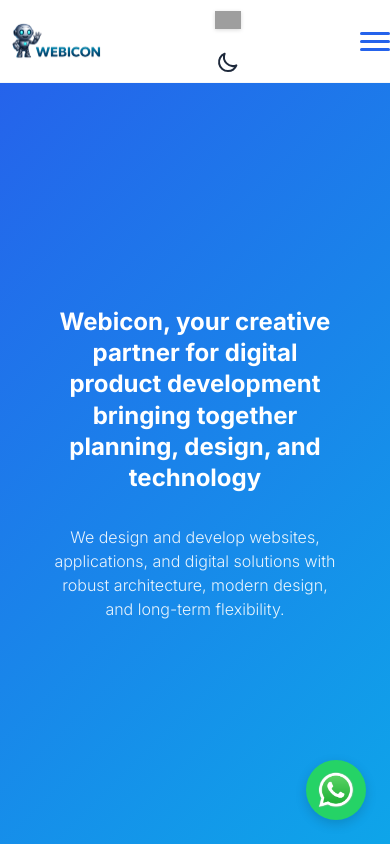
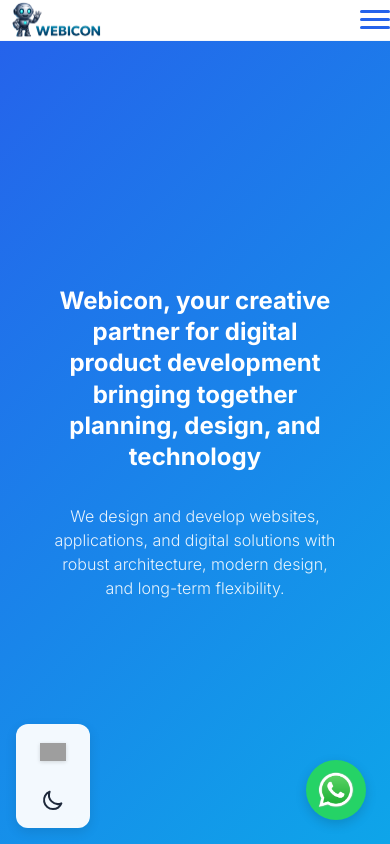
Before and after one commit to DariaRosen/Webicon, a Next.js app: page / in a window 390 px wide. Shown: the top 844 px of the page. Built offline with nearby package versions, Linux system fonts and the light colour scheme; grey boxes are pictures that could not be loaded.

Commit message:
Optimize header for screens below 900px - Reduce logo size to 45px below 900px - Hide flag and moon toggles from header below 900px - Add sticky toggles component at bottom for screens below 900px - Reduce navigation gap below 900px for better spacing

```diff
--- a/app/layout.tsx
+++ b/app/layout.tsx
@@ -4,6 +4,7 @@ import './globals.scss';
 import { Header } from '@/components/Header/Header';
 import { Footer } from '@/components/Footer/Footer';
 import { StickyWhatsApp } from '@/components/StickyWhatsApp/StickyWhatsApp';
+import { StickyToggles } from '@/components/StickyToggles/StickyToggles';
 import { ThemeProvider } from '@/contexts/ThemeContext';
 import { LanguageProvider } from '@/contexts/LanguageContext';
 
@@ -39,6 +40,7 @@ export default function RootLayout({
             </main>
             <Footer />
             <StickyWhatsApp />
+            <StickyToggles />
           </LanguageProvider>
         </ThemeProvider>
       </body>
--- a/components/Header/header.module.scss
+++ b/components/Header/header.module.scss
@@ -82,6 +82,14 @@
   display: block;
   transition: max-height $transition-base;
 
+  @media (max-width: 1100px) {
+    max-height: 55px;
+  }
+
+  @media (max-width: 900px) {
+    max-height: 45px;
+  }
+
   @media (max-width: 560px) {
     max-height: 40px;
   }
@@ -103,6 +111,10 @@
 
   @include breakpoint(lg) {
     gap: $spacing-sm;
+  }
+
+  @media (max-width: 900px) {
+    gap: $spacing-xs * 0.5;
   }
 
   @media (min-width: 1500px) {
@@ -216,6 +228,10 @@
   @media (max-width: 1299px) {
     padding-left: 0;
     border-left: none;
+  }
+
+  @media (max-width: 900px) {
+    display: none;
   }
 }
 
--- /dev/null
+++ b/components/StickyToggles/StickyToggles.tsx
@@ -0,0 +1,14 @@
+'use client';
+
+import { LanguageToggle } from '@/components/LanguageToggle/LanguageToggle';
+import { ThemeToggle } from '@/components/ThemeToggle/ThemeToggle';
+import styles from './stickyToggles.module.scss';
+
+export const StickyToggles = () => {
+  return (
+    <div className={styles.stickyToggles}>
+      <LanguageToggle />
+      <ThemeToggle />
+    </div>
+  );
+};
--- /dev/null
+++ b/components/StickyToggles/stickyToggles.module.scss
@@ -0,0 +1,43 @@
+@use '../../styles/variables' as *;
+@use '../../styles/mixins' as *;
+
+.stickyToggles {
+  position: fixed;
+  bottom: $spacing-md;
+  left: $spacing-md;
+  display: flex;
+  flex-direction: column;
+  gap: $spacing-xs;
+  align-items: center;
+  z-index: 998;
+  background: rgba(255, 255, 255, 0.95);
+  backdrop-filter: blur(10px);
+  border-radius: 12px;
+  padding: $spacing-xs;
+  box-shadow: 0 4px 12px rgba(0, 0, 0, 0.1);
+
+  @media (min-width: 900px) {
+    display: none;
+  }
+
+  @media (max-width: 600px) {
+    bottom: $spacing-sm;
+    left: $spacing-sm;
+  }
+}
+
+[dir='rtl'] .stickyToggles {
+  left: auto;
+  right: $spacing-md;
+
+  @media (max-width: 600px) {
+    right: $spacing-sm;
+  }
+}
+
+:root[data-theme='dark'] {
+  .stickyToggles {
+    background: rgba($bg-off-white-dark, 0.95);
+    box-shadow: 0 4px 12px rgba(0, 0, 0, 0.3);
+  }
+}
```
